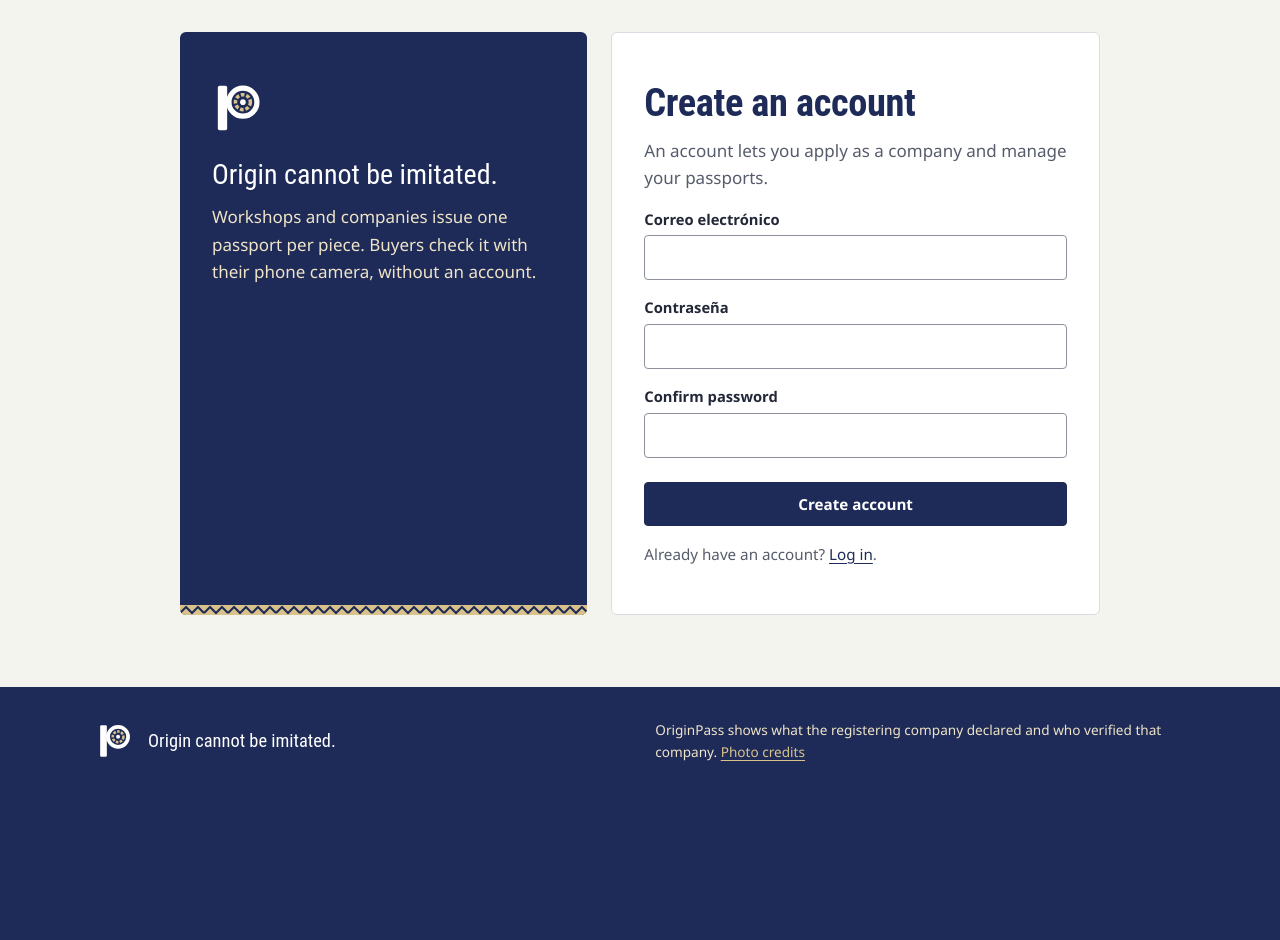
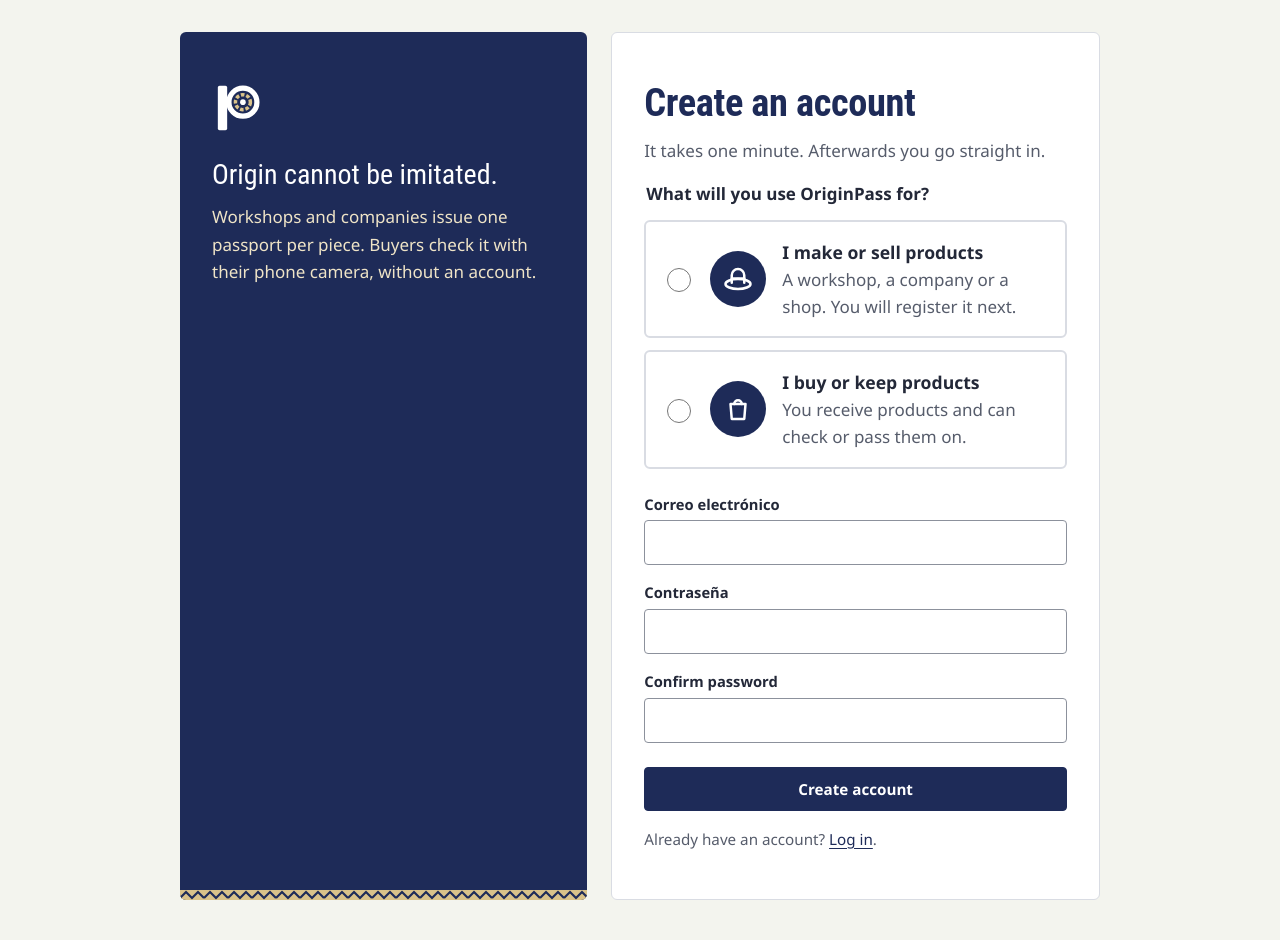
Before and after one commit to Pacha-e/OriginPass, a Django app: page /accounts/register/ in a window 1280 px wide. Shown: the part 75-1015 px from the top of the page. Before the commit the page ends 836 px from the top, so only its background shows below. Run offline with Django 5.2, Linux system fonts and the light colour scheme.

Commit message:
Ask the account kind at registration and sign the person in (#111)
The registration form asks whether the account is for making or selling
products or for buying and keeping them, as two cards touched whole. The
new account is signed in: a business goes to the application form, a
person to their products. The role stays HOLDER until the application is
sent. The home page link preselects the business card.

Refs #110

```diff
--- a/accounts/forms.py
+++ b/accounts/forms.py
@@ -5,6 +5,7 @@ from django import forms
 from django.contrib.auth import authenticate
 from django.contrib.auth.password_validation import validate_password
 from django.core.exceptions import ValidationError
+from django.db import models
 from django.utils.translation import gettext_lazy as _
 
 # ---- Internal imports ----
@@ -47,7 +48,22 @@ class LoginForm(forms.Form):
         return self.user
 
 
+class AccountKind(models.TextChoices):
+    """What the new account is for. It only decides where the account goes next:
+    a business applies, a person holds products. The role stays HOLDER until a
+    business sends its application."""
+
+    BUSINESS = "business", _("I make or sell products")
+    PERSON = "person", _("I buy or keep products")
+
+
 class RegistrationForm(forms.ModelForm):
+    kind = forms.ChoiceField(
+        label=_("What will you use OriginPass for?"),
+        choices=AccountKind.choices,
+        widget=forms.RadioSelect,
+        error_messages={"required": _("Choose one of the two options.")},
+    )
     password1 = forms.CharField(label=_("Password"), widget=forms.PasswordInput, strip=False)
     password2 = forms.CharField(
         label=_("Confirm password"), widget=forms.PasswordInput, strip=False
--- a/accounts/templates/accounts/register.html
+++ b/accounts/templates/accounts/register.html
@@ -5,7 +5,7 @@
 
 {% block auth %}
 <h1>{% translate "Create an account" %}</h1>
-<p class="muted">{% translate "An account lets you apply as a company and manage your passports." %}</p>
+<p class="muted">{% translate "It takes one minute. Afterwards you go straight in." %}</p>
 
 <form method="post" novalidate>
   {% csrf_token %}
@@ -13,6 +13,31 @@
   {% for error in form.non_field_errors %}
     <div class="form-error" role="alert">{{ error }}</div>
   {% endfor %}
+
+  {% comment %}
+  The two kinds of account, as two big cards that are touched whole. The radio
+  stays a real radio, so the keyboard and screen readers work as usual.
+  {% endcomment %}
+  <fieldset class="kind-choice{% if form.kind.errors %} field-row--invalid{% endif %}">
+    <legend>{{ form.kind.label }}</legend>
+    {% for option in form.kind %}
+      <label class="kind-choice__card" for="{{ option.id_for_label }}">
+        {{ option.tag }}
+        <span class="choice__icon" aria-hidden="true">
+          {% if option.data.value == "business" %}
+            <svg width="30" height="30" viewBox="0 0 24 24" fill="none" stroke="currentColor" stroke-width="2" stroke-linecap="round" stroke-linejoin="round"><ellipse cx="12" cy="16" rx="10" ry="4"/><path d="M7 15V9a5 5 0 0 1 10 0v6"/><path d="M7 11.5h10"/></svg>
+          {% else %}
+            <svg width="30" height="30" viewBox="0 0 24 24" fill="none" stroke="currentColor" stroke-width="2" stroke-linecap="round" stroke-linejoin="round"><path d="M6 8h12l-1 12H7z"/><path d="M9 8a3 3 0 0 1 6 0"/></svg>
+          {% endif %}
+        </span>
+        <span class="kind-choice__text">
+          <strong>{{ option.choice_label }}</strong>
+          <span>{% if option.data.value == "business" %}{% translate "A workshop, a company or a shop. You will register it next." %}{% else %}{% translate "You receive products and can check or pass them on." %}{% endif %}</span>
+        </span>
+      </label>
+    {% endfor %}
+    {% for error in form.kind.errors %}<p class="field-error">{{ error }}</p>{% endfor %}
+  </fieldset>
 
   {% include "partials/field.html" with field=form.email %}
   {% include "partials/field.html" with field=form.password1 %}
--- a/accounts/views.py
+++ b/accounts/views.py
@@ -10,7 +10,7 @@ from django.utils.translation import gettext as _
 from django.views.decorators.http import require_POST
 
 # ---- Internal imports ----
-from .forms import AUTHENTICATION_ERROR, LoginForm, RegistrationForm
+from .forms import AUTHENTICATION_ERROR, AccountKind, LoginForm, RegistrationForm
 from .models import LoginAttempt
 
 # ---- Public API ----
@@ -81,11 +81,16 @@ def register(request):
     if request.method == "POST":
         form = RegistrationForm(request.POST)
         if form.is_valid():
-            form.save()
-            messages.success(request, _("Your account has been created. You can now log in."))
-            return redirect("accounts:login")
+            user = form.save()
+            login(request, user)
+            messages.success(request, _("Your account has been created."))
+            if form.cleaned_data["kind"] == AccountKind.BUSINESS:
+                return redirect("companies:application_create")
+            return redirect("products:custody")
     else:
-        form = RegistrationForm()
+        # The home page links here already knowing which door the visitor took.
+        kind = request.GET.get("kind")
+        form = RegistrationForm(initial={"kind": kind} if kind in AccountKind.values else None)
 
     return render(request, "accounts/register.html", {"form": form})
 
--- a/pages/templates/pages/home.html
+++ b/pages/templates/pages/home.html
@@ -36,7 +36,7 @@
       {% elif user.is_authenticated %}
         <a class="choice" href="{% url 'companies:application_detail' %}">
       {% else %}
-        <a class="choice" href="{% url 'accounts:register' %}">
+        <a class="choice" href="{% url 'accounts:register' %}?kind=business">
       {% endif %}
         <span class="choice__icon" aria-hidden="true">
           <svg width="30" height="30" viewBox="0 0 24 24" fill="none" stroke="currentColor" stroke-width="2" stroke-linecap="round" stroke-linejoin="round"><ellipse cx="12" cy="16" rx="10" ry="4"/><path d="M7 15V9a5 5 0 0 1 10 0v6"/><path d="M7 11.5h10"/></svg>
--- a/static/css/originpass.css
+++ b/static/css/originpass.css
@@ -1005,6 +1005,52 @@ tbody tr:hover {
   color: var(--ink-soft);
 }
 
+/* The account kind at registration: two cards touched whole, the radio inside. */
+.kind-choice {
+  display: grid;
+  gap: var(--space-3);
+  margin: 0 0 var(--space-5);
+  padding: 0;
+  border: 0;
+}
+.kind-choice legend {
+  margin-bottom: var(--space-3);
+  font-weight: 600;
+}
+.kind-choice__card {
+  display: flex;
+  gap: var(--space-4);
+  align-items: center;
+  min-height: 72px;
+  padding: var(--space-4);
+  border: 2px solid var(--line);
+  border-radius: var(--radius-doc);
+  background: var(--surface);
+  cursor: pointer;
+}
+.kind-choice__card input {
+  flex: none;
+  width: 24px;
+  height: 24px;
+  accent-color: var(--anil);
+}
+.kind-choice__card:has(input:checked) {
+  border-color: var(--anil);
+  background: var(--anil-wash);
+}
+.kind-choice__card:has(input:focus-visible) {
+  outline: 3px solid var(--anil);
+  outline-offset: 2px;
+}
+.kind-choice__text strong {
+  display: block;
+  font-size: 1.1rem;
+  color: var(--ink);
+}
+.kind-choice__text span {
+  color: var(--ink-soft);
+}
+
 .thumb {
   display: block;
   width: 56px;
```
Also changed, not shown: accounts/tests/test_password_storage.py (+6 -1 lines), accounts/tests/test_registration.py (+36 -2 lines), products/tests/test_handover_email.py (+6 -1 lines), tools/video/record_demo.py (+2 -6 lines), locale/es/LC_MESSAGES/django.po, 1 other file.
